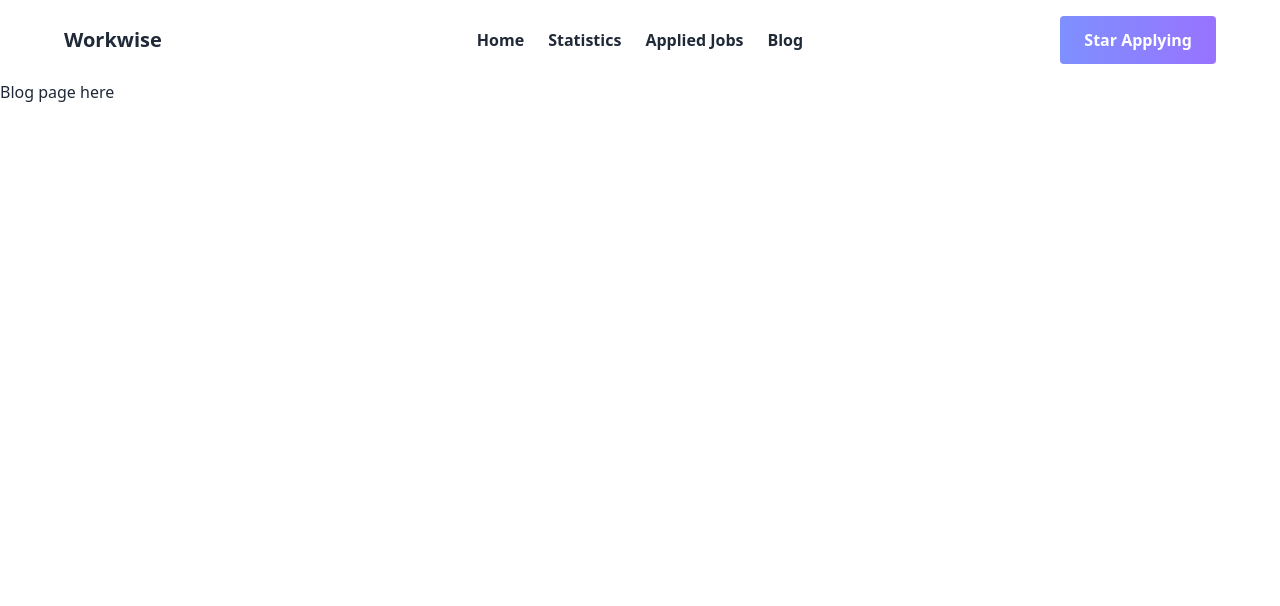
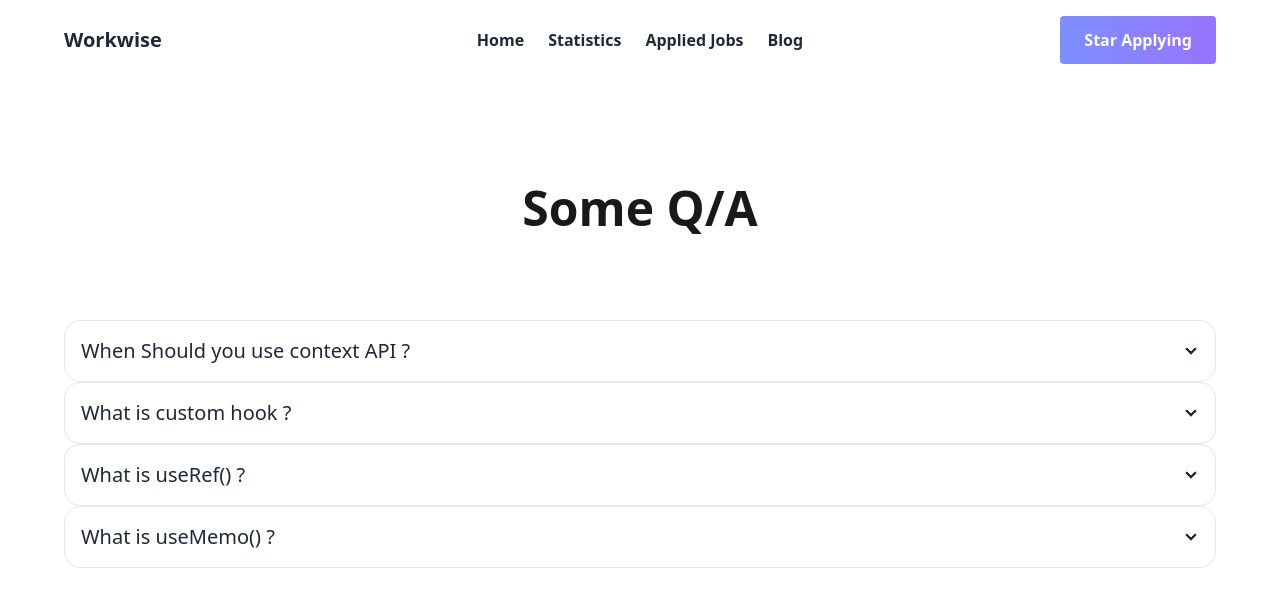
Before and after one commit to billal-fahmid/build-career-assignment-9, a React (Vite) app: page /blog in a window 1280 px wide. Shown: the top 606 px of the page. Built offline with nearby package versions, Linux system fonts and the light colour scheme.

Commit message:
blog page done

```diff
--- a/src/components/Blog.jsx
+++ b/src/components/Blog.jsx
@@ -2,8 +2,41 @@ import React from 'react';
 
 const Blog = () => {
     return (
-        <div>
-            <h2>Blog page here</h2>
+        <div className='px-16 pt-20 pb-16' >
+            <h1 className='text-center text-[#1A1919] text-5xl font-semibold py-6 mb-16'>Some Q/A</h1>
+
+            <div tabIndex={0} className="collapse collapse-arrow border border-base-300 bg-base-100 rounded-box">
+                <div className="collapse-title text-xl font-medium">
+                    When Should you use context API ?
+                </div>
+                <div className="collapse-content">
+                    <p tabIndex={0}> Context is primarily used when some data needs to be accessible by many components at different nesting levels. Apply it sparingly because it makes component reuse more difficult. If you only want to avoid passing some props through many levels, component composition is often a simpler solution than context.</p>
+                </div>
+            </div>
+            <div tabIndex={1} className="collapse collapse-arrow border border-base-300 bg-base-100 rounded-box">
+                <div className="collapse-title text-xl font-medium">
+                What is custom hook ?
+                </div>
+                <div className="collapse-content">
+                    <p tabIndex={1}> Custom hooks are reusable functions that a React JS software developer can use to add special and unique functionality to the React applications. </p>
+                </div>
+            </div>
+            <div tabIndex={2} className="collapse collapse-arrow border border-base-300 bg-base-100 rounded-box">
+                <div className="collapse-title text-xl font-medium">
+                What is useRef() ?
+                </div>
+                <div className="collapse-content">
+                    <p tabIndex={2}> useRef(initialValue) is a built-in React hook that accepts one argument as the initial value and returns a reference (aka ref). A reference is an object having a special property current .</p>
+                </div>
+            </div>
+            <div tabIndex={3} className="collapse collapse-arrow border border-base-300 bg-base-100 rounded-box">
+                <div className="collapse-title text-xl font-medium">
+                What is useMemo() ?
+                </div>
+                <div className="collapse-content">
+                    <p tabIndex={3}> React has a built-in hook called useMemo that allows you to memoize expensive functions so that you can avoid calling them on every render. You simple pass in a function and an array of inputs and useMemo will only recompute the memoized value when one of the inputs has changed.</p>
+                </div>
+            </div>
         </div>
     );
 };
--- /dev/null
+++ b/src/components/ErrorPage.jsx
@@ -0,0 +1,35 @@
+import { Link, useRouteError } from "react-router-dom";
+
+export default function ErrorPage() {
+  const error = useRouteError();
+  console.error(error);
+  console.log(error.data)
+
+  return (
+    <>
+      <div className="flex items-center justify-center w-screen h-screen">
+        <div className="px-4 lg:py-12">
+          <div className="lg:gap-4 lg:flex">
+            <div className="flex flex-col items-center justify-center md:py-24 lg:py-32">
+              <h1 className="font-bold text-blue-600 text-9xl">404</h1>
+              <p className="mb-2 text-2xl font-bold text-center text-gray-800 md:text-3xl">
+                <span className="text-red-500">Oops!</span> Page{" "}
+                {error.statusText ? error.statusText : 'sorry not found'}
+              </p>
+              <p className="mb-8 text-center text-gray-500 md:text-lg">
+                {error.data? error.data : 'The page you’re looking for doesn’t exist.'}
+              </p>
+              <Link
+                to="/"
+                className="px-5 py-2 rounded-md text-blue-100 bg-blue-600 hover:bg-blue-700"
+              >
+                Go home
+              </Link>
+            </div>
+
+          </div>
+        </div>
+      </div>
+    </>
+  );
+}
--- a/src/components/Jobs.jsx
+++ b/src/components/Jobs.jsx
@@ -47,6 +47,7 @@ const Jobs = () => {
                                         <p className='flex items-center mr-8 font-semibold'><MapPinIcon className='h-5 w-5 mr-2'></MapPinIcon> {job.location}</p>
                                         <p className='flex items-center font-semibold'><CurrencyDollarIcon className='h-5 w-5 mr-2'></CurrencyDollarIcon> {job.salary_range}</p>
                                     </div>
+                                    {console.log(job.id)}
                                 </div>
                                 <div className='ml-36'>
                                     <Link to={`/details/:${job.id}`} className='btnn'>View Details</Link>
--- a/src/main.jsx
+++ b/src/main.jsx
@@ -12,6 +12,7 @@ import Jobs from './components/Jobs';
 import Blog from './components/Blog';
 import { getJobsAndFeature } from './components/loader/getJobs&Features';
 import JobDetails from './components/JobDetails';
+import ErrorPage from './components/ErrorPage';
 
 
 const router = createBrowserRouter([
@@ -19,6 +20,7 @@ const router = createBrowserRouter([
     path:'/',
     element:<App></App>,
     loader:getJobsAndFeature,
+    errorElement:<ErrorPage></ErrorPage>,
     children:[
       {
         path:'/',
```
